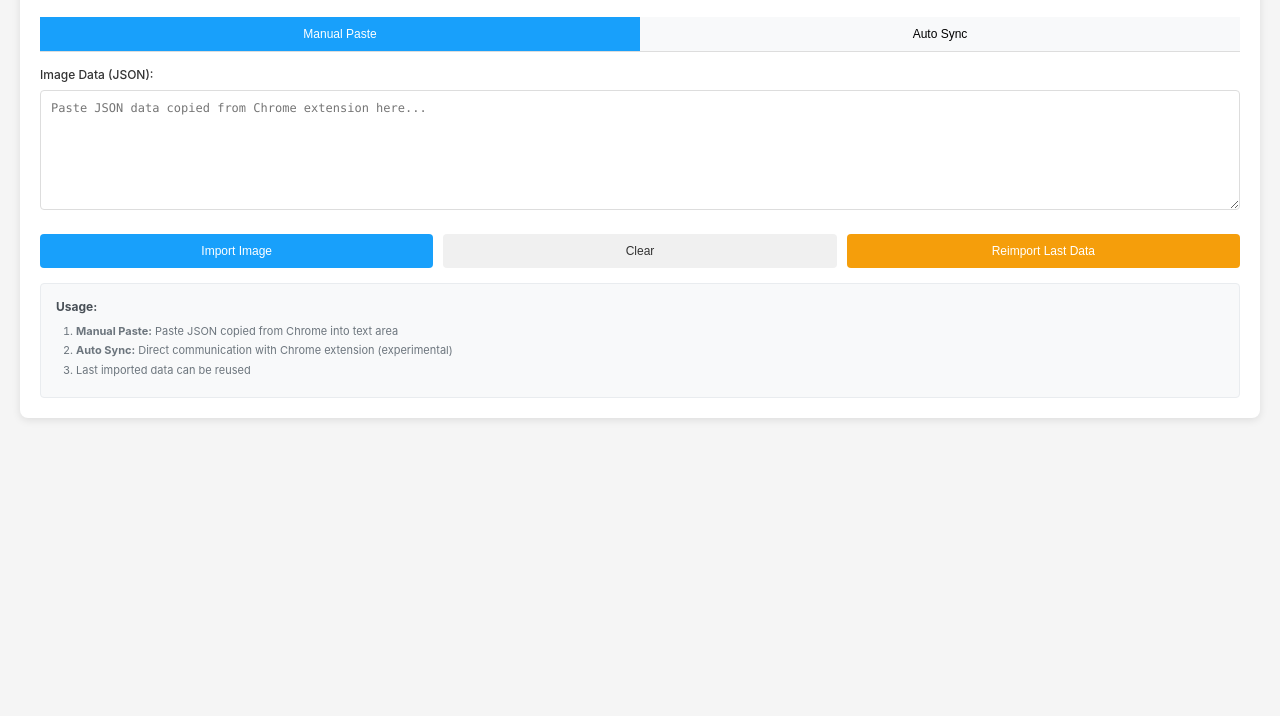
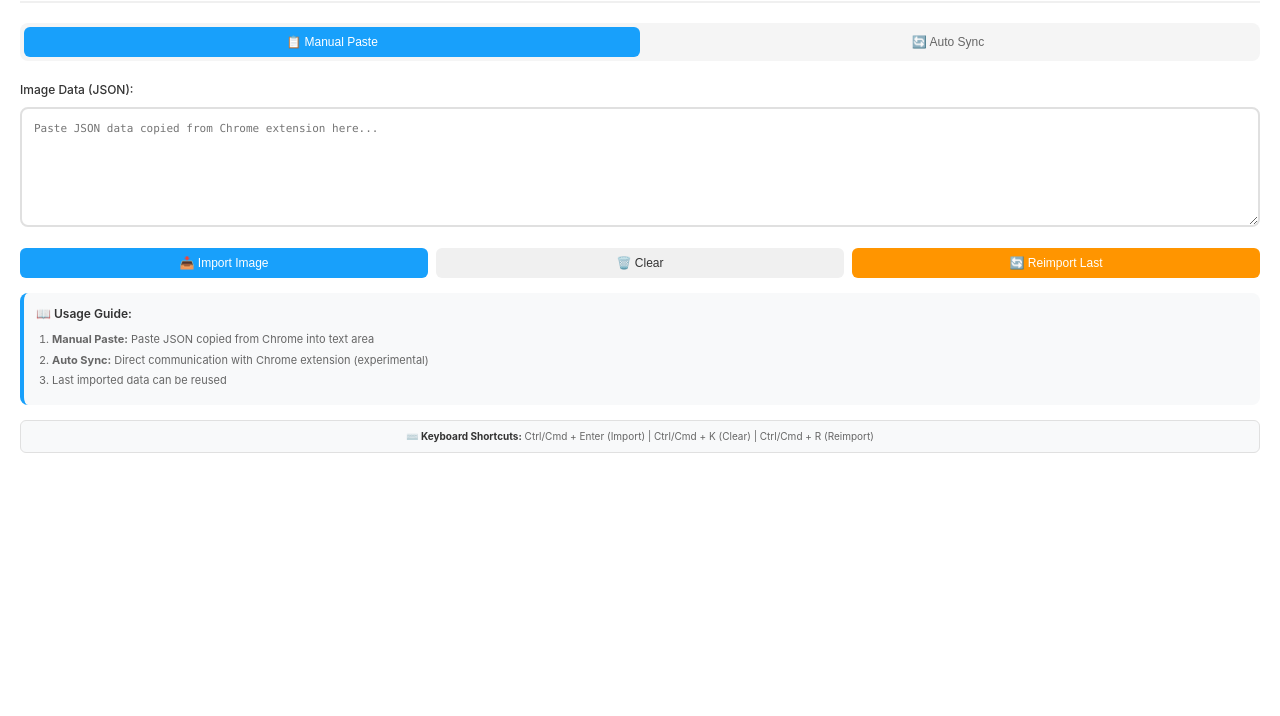
Before and after one commit to Lincclip/Lincclip, a browser extension: page figma-plugin-example/ui.html in a window 1280 px wide. Shown: the part 84-800 px from the top of the page. Drawn offline with Linux system fonts and the light colour scheme.

Commit message:
Fix Figma plugin functionality and improve UI/UX

```diff
--- a/figma-plugin-example/ui.html
+++ b/figma-plugin-example/ui.html
@@ -1,81 +1,130 @@
 <!DOCTYPE html>
-<html>
+<html lang="en">
 <head>
-    <meta charset="utf-8">
+    <meta charset="UTF-8">
+    <meta name="viewport" content="width=device-width, initial-scale=1.0">
     <title>Image Reference Importer</title>
     <style>
+        * {
+            margin: 0;
+            padding: 0;
+            box-sizing: border-box;
+        }
+
         body {
             font-family: -apple-system, BlinkMacSystemFont, 'Segoe UI', Roboto, sans-serif;
-            margin: 0;
-            padding: 20px;
-            background: #f5f5f5;
+            background: #ffffff;
+            color: #333;
+            line-height: 1.5;
         }
 
         .container {
-            background: white;
-            border-radius: 8px;
             padding: 20px;
-            box-shadow: 0 2px 8px rgba(0, 0, 0, 0.1);
+            max-width: 100%;
         }
 
         .header {
             text-align: center;
             margin-bottom: 20px;
+            padding-bottom: 15px;
+            border-bottom: 2px solid #f0f0f0;
         }
 
         .header h1 {
-            margin: 0;
             font-size: 18px;
+            font-weight: 600;
             color: #333;
+            margin-bottom: 5px;
         }
 
         .header p {
-            margin: 5px 0 0 0;
             font-size: 12px;
             color: #666;
         }
 
+        .method-tabs {
+            display: flex;
+            background: #f5f5f5;
+            border-radius: 8px;
+            padding: 4px;
+            margin-bottom: 20px;
+        }
+
+        .method-tab {
+            flex: 1;
+            padding: 8px 12px;
+            border: none;
+            background: transparent;
+            border-radius: 6px;
+            font-size: 12px;
+            font-weight: 500;
+            cursor: pointer;
+            transition: all 0.2s ease;
+            color: #666;
+        }
+
+        .method-tab.active {
+            background: #18a0fb;
+            color: white;
+        }
+
+        .method-tab:hover:not(.active) {
+            background: #e0e0e0;
+        }
+
+        .method-content {
+            display: none;
+        }
+
+        .method-content.active {
+            display: block;
+        }
+
         .input-section {
-            margin-bottom: 20px;
+            margin-bottom: 15px;
         }
 
         .input-section label {
             display: block;
-            margin-bottom: 8px;
             font-size: 12px;
             font-weight: 500;
             color: #333;
+            margin-bottom: 8px;
         }
 
-        .input-section textarea {
+        #imageData {
             width: 100%;
-            height: 120px;
-            padding: 10px;
-            border: 1px solid #ddd;
-            border-radius: 4px;
-            font-size: 12px;
-            font-family: 'Monaco', 'Menlo', monospace;
+            min-height: 120px;
+            padding: 12px;
+            border: 2px solid #e0e0e0;
+            border-radius: 8px;
+            font-family: 'Monaco', 'Menlo', 'Ubuntu Mono', monospace;
+            font-size: 11px;
+            line-height: 1.4;
             resize: vertical;
-            box-sizing: border-box;
+            transition: border-color 0.2s ease;
+        }
+
+        #imageData:focus {
+            outline: none;
+            border-color: #18a0fb;
         }
 
         .button-group {
             display: flex;
-            gap: 10px;
+            gap: 8px;
             margin-bottom: 15px;
-            flex-wrap: wrap;
         }
 
         .btn {
-            flex: 1;
-            min-width: 120px;
-            padding: 10px;
+            padding: 8px 16px;
             border: none;
-            border-radius: 4px;
+            border-radius: 6px;
             font-size: 12px;
             font-weight: 500;
             cursor: pointer;
-            transition: background 0.2s;
+            transition: all 0.2s ease;
+            flex: 1;
         }
 
         .btn-primary {
@@ -96,6 +145,15 @@
             background: #e0e0e0;
         }
 
+        .btn-warning {
+            background: #ff9500;
+            color: white;
+        }
+
+        .btn-warning:hover {
+            background: #e6850e;
+        }
+
         .btn-success {
             background: #10b981;
             color: white;
@@ -105,110 +163,83 @@
             background: #059669;
         }
 
-        .btn-warning {
-            background: #f59e0b;
-            color: white;
-        }
-
-        .btn-warning:hover {
-            background: #d97706;
-        }
-
-        .status {
-            padding: 10px;
-            border-radius: 4px;
-            font-size: 12px;
-            margin-bottom: 15px;
-        }
-
-        .status.success {
-            background: #d4edda;
-            color: #155724;
-            border: 1px solid #c3e6cb;
-        }
-
-        .status.error {
-            background: #f8d7da;
-            color: #721c24;
-            border: 1px solid #f5c6cb;
-        }
-
-        .status.info {
-            background: #d1ecf1;
-            color: #0c5460;
-            border: 1px solid #bee5eb;
-        }
-
         .instructions {
             background: #f8f9fa;
-            border: 1px solid #e9ecef;
-            border-radius: 4px;
-            padding: 15px;
-            font-size: 11px;
-            line-height: 1.4;
-            color: #6c757d;
+            padding: 12px;
+            border-radius: 8px;
+            margin-bottom: 15px;
+            border-left: 4px solid #18a0fb;
         }
 
         .instructions h3 {
-            margin: 0 0 8px 0;
             font-size: 12px;
-            color: #495057;
+            font-weight: 600;
+            color: #333;
+            margin-bottom: 8px;
         }
 
-        .instructions ol {
-            margin: 0;
-            padding-left: 20px;
+        .instructions ol, .instructions ul {
+            font-size: 11px;
+            color: #666;
+            padding-left: 16px;
         }
 
         .instructions li {
             margin-bottom: 4px;
         }
 
-        .method-tabs {
-            display: flex;
+        .status {
+            padding: 10px 12px;
+            border-radius: 6px;
+            font-size: 11px;
+            font-weight: 500;
             margin-bottom: 15px;
-            border-bottom: 1px solid #ddd;
-        }
-
-        .method-tab {
-            flex: 1;
-            padding: 10px;
-            text-align: center;
-            background: #f8f9fa;
-            border: none;
-            cursor: pointer;
-            font-size: 12px;
-            transition: background 0.2s;
-        }
-
-        .method-tab.active {
-            background: #18a0fb;
-            color: white;
-        }
-
-        .method-tab:hover:not(.active) {
-            background: #e9ecef;
-        }
-
-        .method-content {
             display: none;
         }
 
-        .method-content.active {
-            display: block;
+        .status.success {
+            background: #d1fae5;
+            color: #065f46;
+            border: 1px solid #a7f3d0;
+        }
+
+        .status.error {
+            background: #fee2e2;
+            color: #991b1b;
+            border: 1px solid #fecaca;
+        }
+
+        .status.info {
+            background: #dbeafe;
+            color: #1e40af;
+            border: 1px solid #bfdbfe;
+        }
+
+        .keyboard-shortcuts {
+            background: #f8f9fa;
+            padding: 8px 12px;
+            border-radius: 6px;
+            font-size: 10px;
+            color: #666;
+            text-align: center;
+            border: 1px solid #e0e0e0;
+        }
+
+        .keyboard-shortcuts strong {
+            color: #333;
         }
     </style>
 </head>
 <body>
     <div class="container">
         <div class="header">
-            <h1>Image Reference Importer</h1>
+            <h1>🖼️ Image Reference Importer</h1>
             <p>Import image data copied from Chrome extension to Figma</p>
         </div>
 
         <div class="method-tabs">
-            <button class="method-tab active" data-method="manual">Manual Paste</button>
-            <button class="method-tab" data-method="auto">Auto Sync</button>
+            <button class="method-tab active" data-method="manual">📋 Manual Paste</button>
+            <button class="method-tab" data-method="auto">🔄 Auto Sync</button>
         </div>
 
         <!-- Manual paste method -->
@@ -219,16 +250,16 @@
             </div>
 
             <div class="button-group">
-                <button class="btn btn-primary" id="importBtn">Import Image</button>
-                <button class="btn btn-secondary" id="clearBtn">Clear</button>
-                <button class="btn btn-warning" id="reimportBtn">Reimport Last Data</button>
+                <button class="btn btn-primary" id="importBtn">📥 Import Image</button>
+                <button class="btn btn-secondary" id="clearBtn">🗑️ Clear</button>
+                <button class="btn btn-warning" id="reimportBtn">🔄 Reimport Last</button>
             </div>
         </div>
 
         <!-- Auto sync method -->
         <div class="method-content" id="auto-method">
             <div class="instructions">
-                <h3>Auto Sync Usage:</h3>
+                <h3>🔄 Auto Sync Usage:</h3>
                 <ol>
                     <li>Right-click on image in Chrome</li>
                     <li>Select "Copy for Figma"</li>
@@ -237,21 +268,25 @@
             </div>
 
             <div class="button-group">
-                <button class="btn btn-success" id="fetchBtn">Fetch from Chrome Extension</button>
-                <button class="btn btn-warning" id="reimportBtn2">Reimport Last Data</button>
+                <button class="btn btn-success" id="fetchBtn">📡 Fetch from Chrome Extension</button>
+                <button class="btn btn-warning" id="reimportBtn2">🔄 Reimport Last Data</button>
             </div>
         </div>
 
         <div id="status" class="status info" style="display: none;"></div>
 
         <div class="instructions">
-            <h3>Usage:</h3>
+            <h3>📖 Usage Guide:</h3>
             <ol>
                 <li><strong>Manual Paste:</strong> Paste JSON copied from Chrome into text area</li>
                 <li><strong>Auto Sync:</strong> Direct communication with Chrome extension (experimental)</li>
                 <li>Last imported data can be reused</li>
             </ol>
         </div>
+
+        <div class="keyboard-shortcuts">
+            <strong>⌨️ Keyboard Shortcuts:</strong> Ctrl/Cmd + Enter (Import) | Ctrl/Cmd + K (Clear) | Ctrl/Cmd + R (Reimport)
+        </div>
     </div>
 
     <script src="ui.js"></script>
```
Also changed, not shown: figma-plugin-example/code.js (+91 -23 lines), figma-plugin-example/ui.js (+25 -0 lines).
